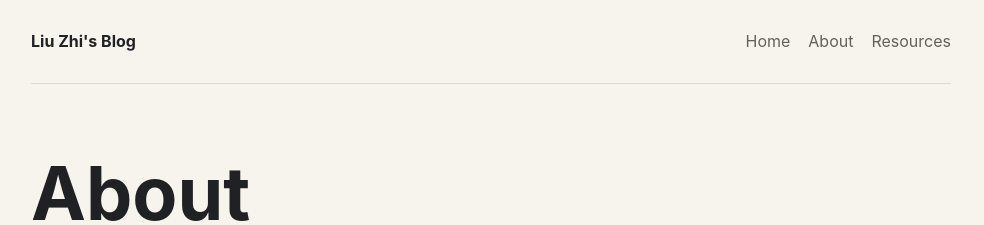
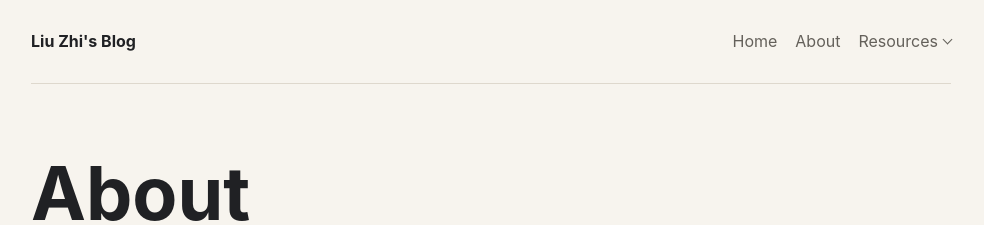
Before and after one commit to qianbei333/qianbei333.github.io, a Jekyll site: the page built from about.md, in a window 1280 px wide. Shown: the top 225 px of the page, without its empty margins (149-1133 px from the left). Built offline with Jekyll 4.4.1, drawn with Linux system fonts in a browser that asks for light colours.

Commit message:
Add resources dropdown

```diff
--- a/_layouts/default.html
+++ b/_layouts/default.html
@@ -13,7 +13,16 @@
       <nav>
         <a href="{{ '/' | relative_url }}">Home</a>
         <a href="{{ '/about/' | relative_url }}">About</a>
-        <a href="{{ '/resources/' | relative_url }}">Resources</a>
+        <div class="nav-dropdown">
+          <a class="nav-dropdown-toggle" href="{{ '/resources/' | relative_url }}">Resources</a>
+          <div class="nav-dropdown-menu">
+            <a href="https://my.csu.edu.cn/" target="_blank" rel="noopener">CSU Portal</a>
+            <a href="https://mail.csu.edu.cn/" target="_blank" rel="noopener">CSU Mail</a>
+            <a href="https://lib.csu.edu.cn/" target="_blank" rel="noopener">CSU Library</a>
+            <a href="https://pubmed.ncbi.nlm.nih.gov/" target="_blank" rel="noopener">PubMed</a>
+            <a href="https://scholar.google.com/" target="_blank" rel="noopener">Google Scholar</a>
+          </div>
+        </div>
       </nav>
     </header>
 
--- a/assets/css/style.css
+++ b/assets/css/style.css
@@ -51,12 +51,78 @@
 
 nav {
   display: flex;
+  align-items: center;
   gap: 18px;
 }
 
 nav a {
   color: var(--muted);
   text-decoration: none;
+}
+
+.nav-dropdown {
+  position: relative;
+}
+
+.nav-dropdown::before {
+  position: absolute;
+  top: 100%;
+  right: -16px;
+  left: -16px;
+  height: 14px;
+  content: "";
+}
+
+.nav-dropdown-toggle {
+  display: inline-flex;
+  align-items: center;
+  gap: 6px;
+}
+
+.nav-dropdown-toggle::after {
+  content: "";
+  width: 6px;
+  height: 6px;
+  border-right: 1.5px solid currentColor;
+  border-bottom: 1.5px solid currentColor;
+  transform: translateY(-2px) rotate(45deg);
+}
+
+.nav-dropdown-menu {
+  position: absolute;
+  top: calc(100% + 12px);
+  right: 0;
+  z-index: 10;
+  display: grid;
+  min-width: 210px;
+  padding: 8px;
+  visibility: hidden;
+  opacity: 0;
+  background: var(--surface);
+  border: 1px solid var(--line);
+  border-radius: 8px;
+  box-shadow: 0 18px 42px rgba(32, 33, 36, 0.12);
+  transform: translateY(-6px);
+  transition: opacity 150ms ease, transform 150ms ease, visibility 150ms ease;
+}
+
+.nav-dropdown:hover .nav-dropdown-menu,
+.nav-dropdown:focus-within .nav-dropdown-menu {
+  visibility: visible;
+  opacity: 1;
+  transform: translateY(0);
+}
+
+.nav-dropdown-menu a {
+  padding: 9px 10px;
+  color: var(--text);
+  border-radius: 6px;
+}
+
+.nav-dropdown-menu a:hover,
+.nav-dropdown-menu a:focus {
+  background: #eef3f0;
+  color: var(--accent-strong);
 }
 
 .page {
@@ -271,6 +337,21 @@
     flex-direction: column;
   }
 
+  nav {
+    align-items: flex-start;
+    flex-wrap: wrap;
+  }
+
+  .nav-dropdown-menu {
+    position: static;
+    min-width: 100%;
+    margin-top: 8px;
+    visibility: visible;
+    opacity: 1;
+    box-shadow: none;
+    transform: none;
+  }
+
   .page {
     padding: 36px 0;
   }
```
